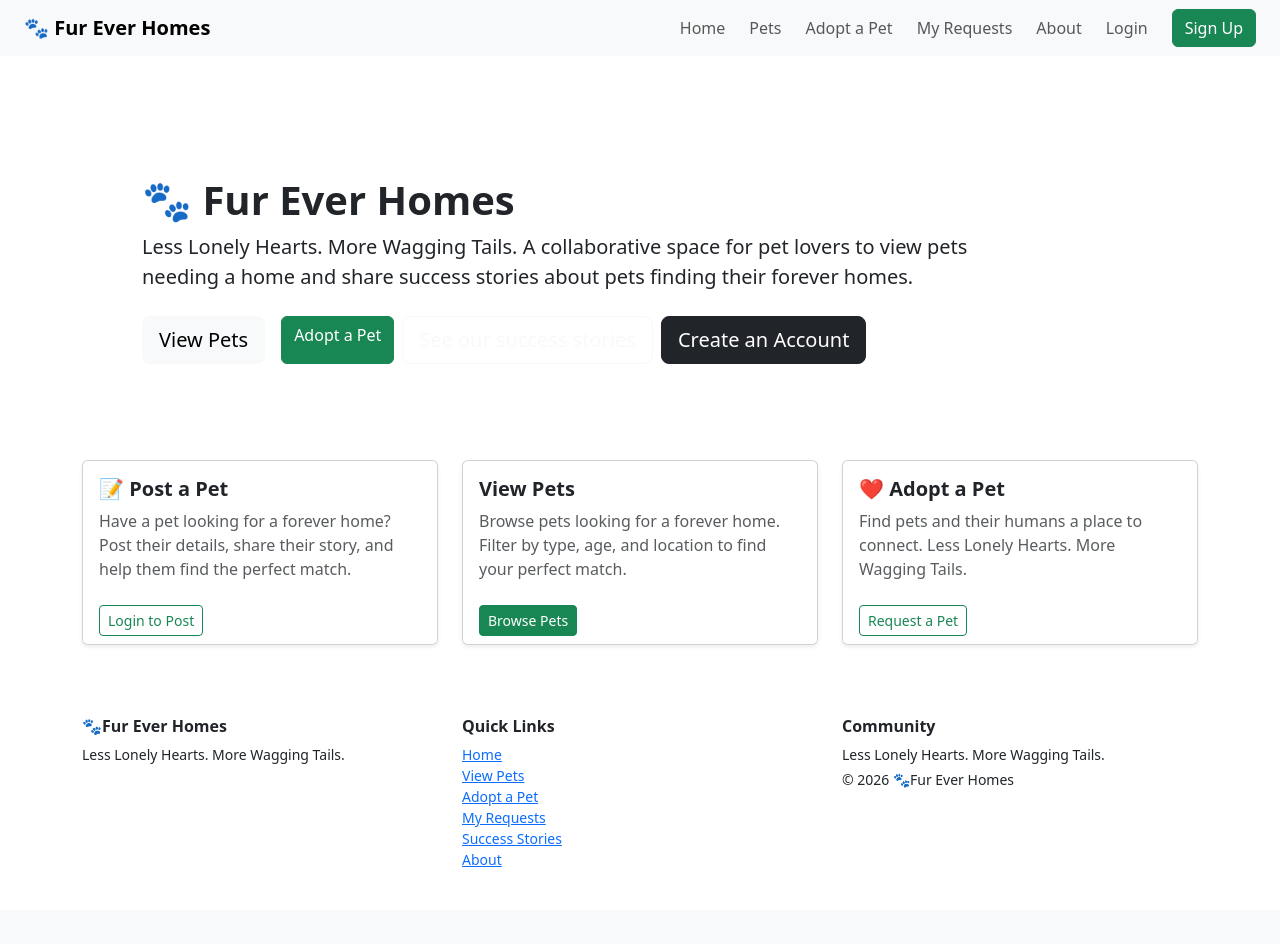
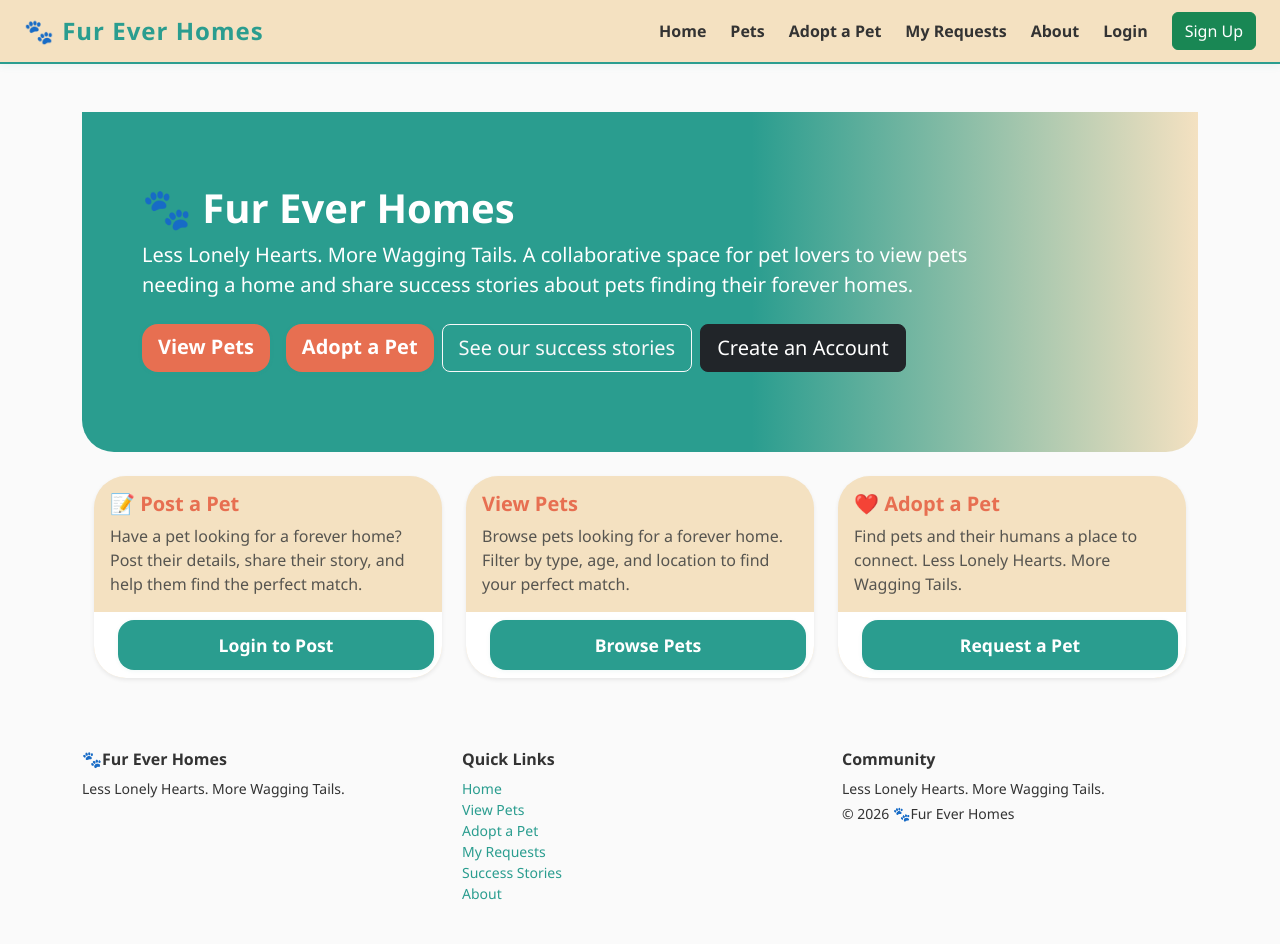
Before and after one commit to aimeelittle1708-hub/fur-ever-home, a Django app: page / in a window 1280 px wide. Before the commit the page ends 867 px from the top, so only its background shows below. Run offline with Django 4.2, Linux system fonts and the light colour scheme; data that the repository does not hold is empty.

Commit message:
update style for nav and homepage

```diff
--- a/furever/views.py
+++ b/furever/views.py
@@ -15,7 +15,9 @@ from .forms import (
 
 
 def home(request):
-    return render(request, 'home.html')
+    from .models import Pet
+    featured_pets = Pet.objects.filter(featured=True, authorised=True, status=Pet.Status.AVAILABLE).order_by('-date_added')[:3]
+    return render(request, 'home.html', {'featured_pets': featured_pets})
 
 
 def view_pets(request):
--- a/static/css/style.css
+++ b/static/css/style.css
@@ -1,3 +1,69 @@
+.btn-light {
+    background: var(--accent) !important;
+    color: #fff !important;
+    border: none;
+    font-weight: 600;
+    border-radius: 1rem;
+    box-shadow: 0 1px 4px rgba(42, 157, 143, 0.08);
+    transition: background 0.2s, color 0.2s;
+}
+.btn-light:hover {
+    background: var(--success) !important;
+    color: #fff !important;
+}
+/* === Navbar Styling === */
+.navbar {
+    background: var(--surface) !important;
+    border-bottom: 2px solid var(--primary);
+    box-shadow: 0 2px 8px rgba(42, 157, 143, 0.08);
+}
+.navbar-brand {
+    color: var(--primary) !important;
+    font-size: 1.5rem;
+    font-weight: 700;
+    letter-spacing: 1px;
+}
+.navbar-nav .nav-link {
+    color: var(--text) !important;
+    font-weight: 600;
+    border-radius: 0.75rem;
+    padding: 0.5rem 1rem;
+    transition: background 0.2s, color 0.2s;
+}
+.navbar-nav .nav-link:hover,
+.navbar-nav .nav-link:focus {
+    background: var(--primary);
+    color: #fff !important;
+}
+.navbar-nav .nav-link[aria-current="page"] {
+    background: var(--primary);
+    color: #fff !important;
+}
+.navbar-toggler {
+    border: 2px solid var(--primary);
+    background: var(--background);
+}
+.navbar-toggler-icon {
+    color: var(--primary);
+}
+.btn-success,
+.btn-outline-success {
+    margin-left: 0.5rem;
+}
+.card .btn,
+.card .btn-success,
+.card .btn-primary,
+.card .btn-outline-success {
+    background: var(--primary);
+    color: #fff;
+    border: none;
+    font-weight: 600;
+    border-radius: 1rem;
+    box-shadow: 0 1px 4px rgba(42, 157, 143, 0.08);
+    transition: background 0.2s, color 0.2s;
+    font-size: 1.1rem;
+    padding: 0.75rem 1rem;
+}
 /* LOGIN & SIGNUP */
 /* Hide "Forgot your password" on the login page */
 .helptext {
@@ -10,3 +76,118 @@ label[for="id_email"],
 input[name="email"] {
     display: none;
 }
+
+/* === Fur-Ever Home Color Palette === */
+:root {
+    --primary: #2A9D8F;
+    --accent: #E76F51;
+    --background: #FAFAFA;
+    --surface: #F4E1C1;
+    --text: #333333;
+    --success: #6BBF59;
+}
+
+body {
+    background: var(--background);
+    color: var(--text);
+    font-family: 'Segoe UI', 'Roboto', 'Arial', sans-serif;
+    margin: 0;
+    padding: 0;
+}
+
+h1, h2, h3, h4, h5, h6 {
+    color: var(--primary);
+    font-weight: 700;
+}
+
+a {
+    color: var(--primary);
+    text-decoration: none;
+    transition: color 0.2s;
+}
+a:hover {
+    color: var(--accent);
+}
+
+.btn-primary {
+    background: var(--primary);
+    color: #fff;
+    border: none;
+}
+.btn-primary:hover {
+    background: var(--accent);
+}
+
+
+.card .btn,
+.card .btn-success,
+.card .btn-primary,
+.card .btn-outline-success {
+    background: var(--primary);
+    color: #fff;
+    border: none;
+    font-weight: 600;
+    border-radius: 1rem;
+    box-shadow: 0 1px 4px rgba(42, 157, 143, 0.08);
+    transition: background 0.2s, color 0.2s;
+}
+.card .btn:hover,
+.card .btn-success:hover,
+.card .btn-primary:hover,
+.card .btn-outline-success:hover {
+    background: var(--accent);
+    color: #fff;
+}
+
+.card {
+    background: var(--surface);
+    border-radius: 2rem;
+    box-shadow: 0 2px 8px rgba(42, 157, 143, 0.08);
+    border: none;
+    overflow: hidden;
+}
+.card-img-top {
+    width: 100%;
+    height: 220px;
+    object-fit: cover;
+    display: block;
+    border-radius: 0 !important;
+}
+.card-title {
+    color: var(--accent);
+    font-size: 1.25rem;
+    font-weight: 600;
+}
+.card-text {
+    color: var(--text);
+}
+.hero {
+    background: linear-gradient(90deg, var(--primary) 60%, var(--surface) 100%);
+    color: #fff;
+    border-radius: 0 0 2rem 2rem;
+}
+.hero h1 {
+    color: #fff;
+}
+.hero .btn {
+    margin-bottom: 0.5rem;
+}
+
+/* Featured Pets Section */
+.featured-pets-section {
+    background: var(--surface);
+    border-radius: 1rem;
+    padding: 2rem 1rem;
+    margin-bottom: 2rem;
+    box-shadow: 0 2px 8px rgba(42, 157, 143, 0.08);
+}
+.featured-pets-section h2 {
+    color: var(--accent);
+    margin-bottom: 1.5rem;
+}
+.featured-pets-section .card {
+    border: 2px solid var(--primary);
+}
+.featured-pets-section .card-title {
+    color: var(--primary);
+}
--- a/templates/home.html
+++ b/templates/home.html
@@ -19,7 +19,7 @@
             </a>
 
             <a
-                class="btn btn-success ms-lg-2"
+                class="btn btn-light btn-lg ms-lg-2"
                 href="{% url 'request_pet_start' %}"
                 aria-label="Go straight to adopting a pet"
             >
@@ -55,6 +55,30 @@
     </div>
 </div>
 
+
+<div class="container">
+    {% if featured_pets %}
+    <section class="featured-pets-section mb-5">
+        <h2 class="fw-bold">Featured Pets</h2>
+        <div class="row">
+            {% for pet in featured_pets %}
+            <div class="col-md-4 mb-3">
+                <div class="card h-100 shadow-sm">
+                    {% if pet.photo %}
+                    <img src="{{ pet.photo.url }}" class="card-img-top rounded-top" alt="{{ pet.name }}" style="object-fit:cover; height:220px;">
+                    {% endif %}
+                    <div class="card-body">
+                        <h5 class="card-title">{{ pet.name }}</h5>
+                        <p class="card-text">{{ pet.get_species_display }} | {{ pet.breed }}</p>
+                        <p class="card-text">{{ pet.description|truncatewords:20 }}</p>
+                        <a href="{% url 'pet_detail' pet.id %}" class="btn btn-primary w-100">View Details</a>
+                    </div>
+                </div>
+            </div>
+            {% endfor %}
+        </div>
+    </section>
+    {% endif %}
     <div class="row g-4">
         <div class="col-md-4">
             <div class="card h-100 shadow-sm">
@@ -69,7 +93,7 @@
                     {% if user.is_authenticated %}
                     <a
                         href="{% url 'create_pet' %}"
-                    class="btn btn-sm btn-success"
+                        class="btn btn-sm btn-success w-100"
                         aria-label="Post a pet"
                     >
                         Post a Pet
@@ -77,7 +101,7 @@
                     {% else %}
                     <a
                         href="{% url 'account_login' %}"
-                    class="btn btn-sm btn-outline-success"
+                        class="btn btn-sm btn-outline-success w-100"
                         aria-label="Login to post a pet"
                     >
                         Login to Post
@@ -99,10 +123,9 @@
                 <div class="card-footer bg-white border-0">
                     <a
                         href="{% url 'view_pets' %}"
-                    class="btn btn-sm btn-success"
+                        class="btn btn-sm btn-success w-100"
                         aria-label="Browse pets looking for a forever home"
-                    >Browse Pets</a
-                >
+                        >Browse Pets</a>
                 </div>
             </div>
         </div>
@@ -119,7 +142,7 @@
                 <div class="card-footer bg-white border-0">
                     <a
                         href="{% url 'request_pet_start' %}"
-                    class="btn btn-sm btn-outline-success"
+                        class="btn btn-sm btn-outline-success w-100"
                         aria-label="Learn more about Fur Ever Homes and our mission to give pets and their humans a place to connect"
                     >
                         Request a Pet
@@ -128,5 +151,6 @@
             </div>
         </div>
     </div>
+</div>
 
 {% endblock %}
```
Lines whose indentation alone changed are shown as unchanged.
